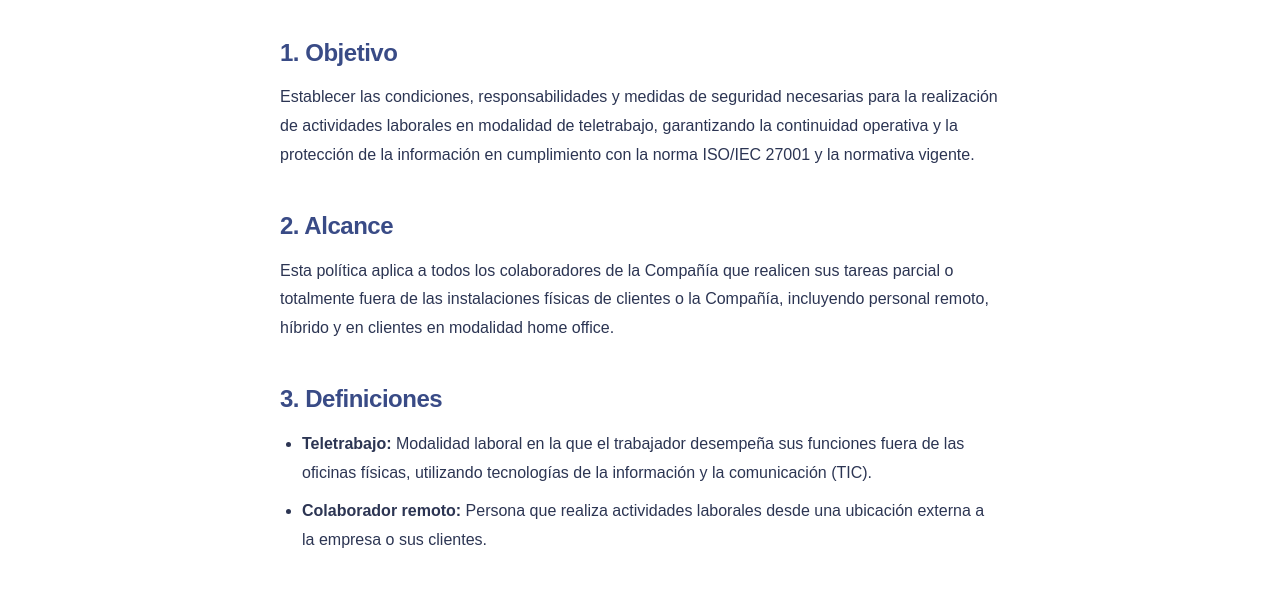
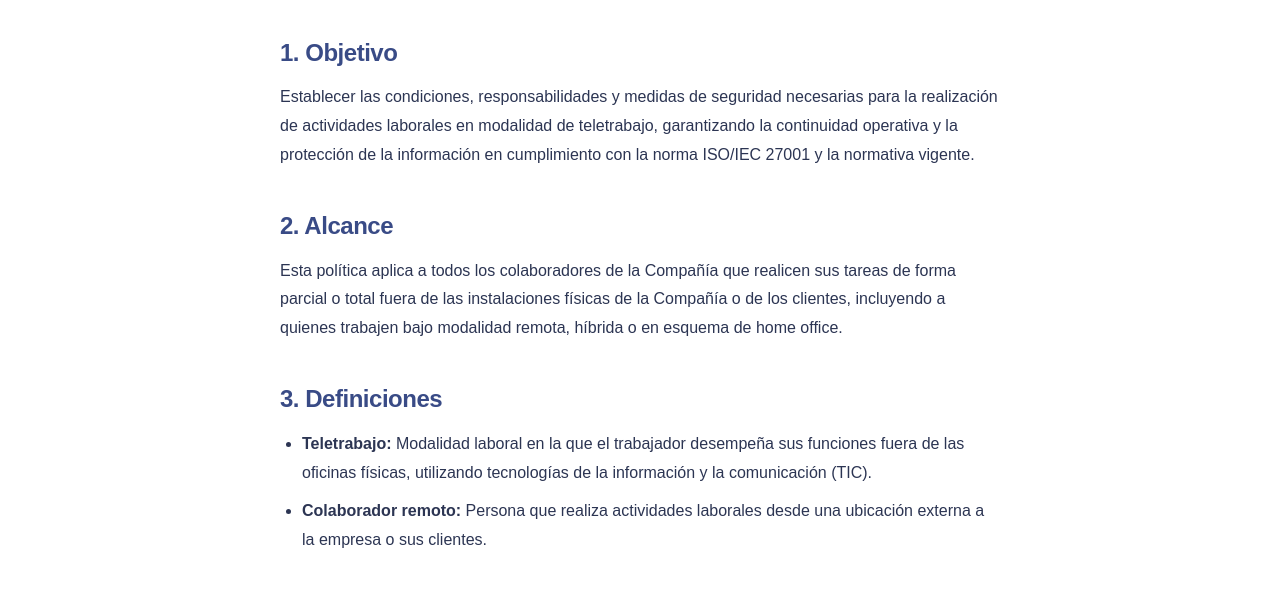
Before and after one commit to comms-glofy/don-remotework, a plain HTML site: page index.html in a window 1280 px wide. Shown: the part 195-789 px from the top of the page. Drawn offline with Linux system fonts and the light colour scheme.

Commit message:
Update index.html

```diff
--- a/index.html
+++ b/index.html
@@ -211,10 +211,7 @@ norma ISO/IEC 27001 y la normativa vigente.</p>
 
 <h2>2. Alcance</h2>
 
-<p>Esta política aplica a todos los colaboradores de la Compañía que
-realicen sus tareas parcial o totalmente fuera de las instalaciones
-físicas de clientes o la Compañía, incluyendo personal remoto,
-híbrido y en clientes en modalidad home office.</p>
+<p>Esta política aplica a todos los colaboradores de la Compañía que realicen sus tareas de forma parcial o total fuera de las instalaciones físicas de la Compañía o de los clientes, incluyendo a quienes trabajen bajo modalidad remota, híbrida o en esquema de home office.</p>
 
 <h2>3. Definiciones</h2>
 <ul>
```
